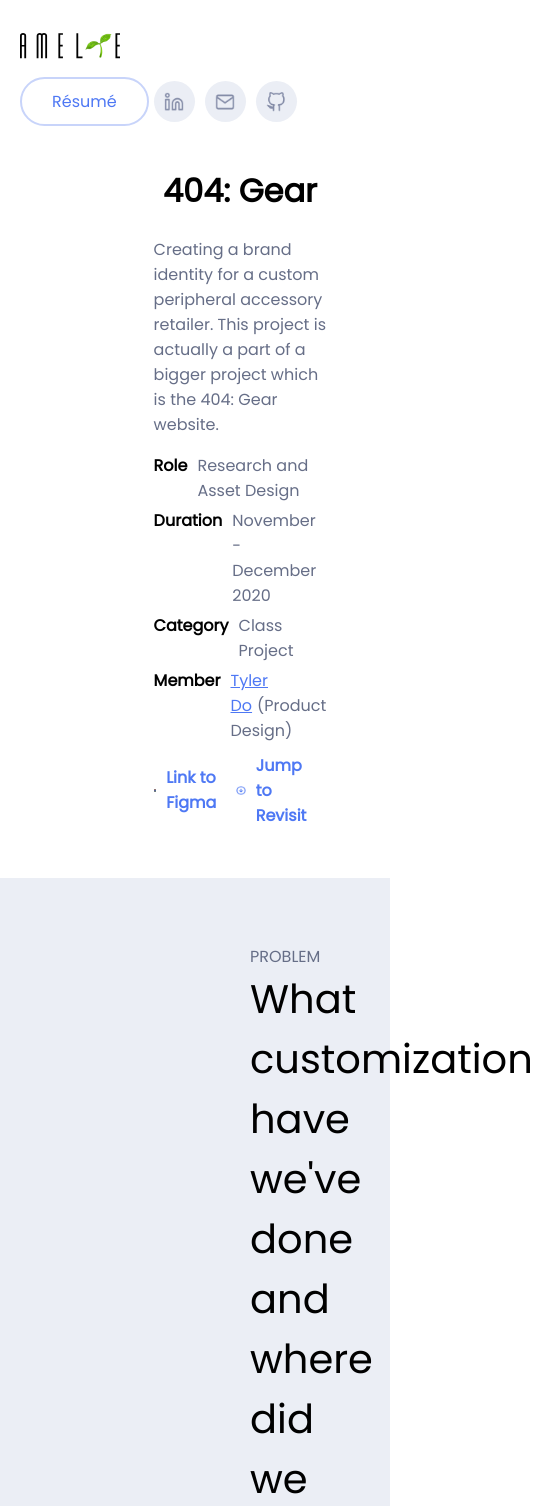
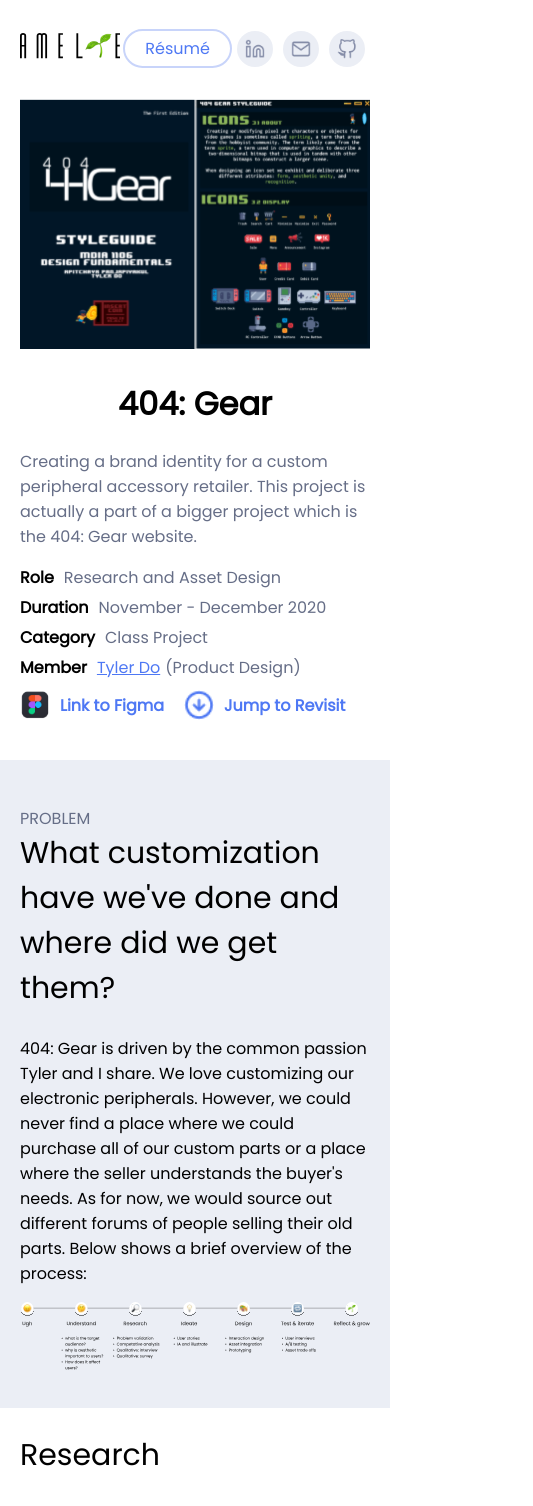
Before and after one commit to apanjapi/apanjapi, a Next.js app: page /404gear in a window 390 px wide. Shown: the top 1506 px of the page, 533 px wide, since content can reach past the window. Built offline with nearby package versions, Linux system fonts and the light colour scheme.

Commit message:
website responsiveness

```diff
--- a/components/previewCategory.jsx
+++ b/components/previewCategory.jsx
@@ -1,7 +1,4 @@
-import { useState } from "react";
-
 const PreviewCategory = ({ title, text }) => {
-  const [person, setPerson] = useState(false);
   return (
     <div className="preview-category">
       <p className="preview-category-title">{title}</p>
--- a/pages/404gear.jsx
+++ b/pages/404gear.jsx
@@ -122,7 +122,7 @@
         </div>
       </div>
       <div className="blue-bg">
-        <div className="blue-statement">
+        <div className="blue-contents">
           <p className="subtitle">PROBLEM</p>
           <h2 className="header2">
             What customization have we&apos;ve done and where did we get them?
@@ -217,7 +217,7 @@
         />
       </div>
       <div className="blue-bg">
-        <div className="blue-statement">
+        <div className="blue-contents">
           <div className="emoji-statement">
             <h2 className="header2">Key takeaways</h2>
             <Image src="/key.png" alt="key emoji" width={50} height={50} />
@@ -427,7 +427,7 @@
         </div>
       </div>
       <div className="blue-bg">
-        <div className="blue-statement">
+        <div className="blue-contents">
           <h2 className="header2">Key Takeaways</h2>
           <h3 className="header3">Detatchment from my own bias</h3>
           <p>
--- a/styles/components/contactButton.scss
+++ b/styles/components/contactButton.scss
@@ -9,3 +9,13 @@
 .contact-button > a {
   display: flex;
 }
+
+@media (min-width: 320px) and (max-width: 480px) {
+  .contact-button {
+    background: #ebeef5;
+    border: none;
+    padding: 8px;
+    margin: 0 5px;
+    border-radius: 50px;
+  }
+}
--- a/styles/components/iconLink.scss
+++ b/styles/components/iconLink.scss
@@ -2,7 +2,7 @@
   display: flex;
   flex-flow: row nowrap;
   align-items: center;
-  margin-right: 20px;
+  margin: 0 20px 20px 0;
 }
 
 .icon-link > a {
--- a/styles/components/previewCard.scss
+++ b/styles/components/previewCard.scss
@@ -38,3 +38,16 @@
 .preview-card > Image {
   flex-grow: 1;
 }
+
+@media (min-width: 640px) {
+  .description {
+    display: flex;
+  }
+}
+
+@media (min-width: 320px) and (max-width: 640px) {
+  .description {
+    display: flex;
+    flex-direction: column;
+  }
+}
--- a/styles/components/resumeButton.scss
+++ b/styles/components/resumeButton.scss
@@ -2,7 +2,18 @@
   background: none;
   color: #4e78f4;
   border: 2px solid #c8d4fa;
-  padding: 10px 30px;
+  padding: 8px 25px;
   border-radius: 30px;
   font: inherit;
 }
+
+@media (min-width: 320px) and (max-width: 480px) {
+  .resume-button {
+    background: none;
+    color: #4e78f4;
+    border: 2px solid #c8d4fa;
+    padding: 5px 20px;
+    border-radius: 30px;
+    font: inherit;
+  }
+}
--- a/styles/global.scss
+++ b/styles/global.scss
@@ -59,16 +59,48 @@
   align-items: center;
 }
 
-.main {
-  margin: 0 200px;
-}
-
 .footer {
   display: flex;
   flex-flow: column nowrap;
   flex: 1;
-  margin: 2rem 0;
+  margin: 2rem 20px;
   justify-content: center;
   align-items: center;
   text-align: center;
 }
+
+@media (min-width: 1281px) {
+  .main {
+    margin: 0 200px;
+  }
+}
+
+@media (min-width: 1025px) and (max-width: 1280px) {
+  .main {
+    margin: 0 100px;
+  }
+}
+
+@media (min-width: 768px) and (max-width: 1024px) {
+  .main {
+    margin: 0 80px;
+  }
+}
+
+@media (min-width: 768px) and (max-width: 1024px) and (orientation: landscape) {
+  .main {
+    margin: 0 80px;
+  }
+}
+
+@media (min-width: 481px) and (max-width: 767px) {
+  .main {
+    margin: 0 50px;
+  }
+}
+
+@media (min-width: 320px) and (max-width: 480px) {
+  .main {
+    margin: 0 20px;
+  }
+}
--- a/styles/home.scss
+++ b/styles/home.scss
@@ -9,7 +9,6 @@
 
 .intro-text {
   color: #666e87;
-  margin: 20px 0;
 }
 
 .tooltip {
@@ -19,8 +18,8 @@
 }
 
 .green {
-  color: #81D613;
-  border-bottom: 1px solid #81D613;
+  color: #81d613;
+  border-bottom: 1px solid #81d613;
   margin: 0;
 }
 
--- a/styles/projects.scss
+++ b/styles/projects.scss
@@ -1,7 +1,3 @@
-.contents {
-  margin: 0 250px;
-}
-
 .header2 {
   font-weight: 500;
   font-size: 40px;
@@ -21,7 +17,7 @@
 
 .preview-header-description {
   width: 400px;
-  margin-left: 80px;
+  margin: 0 80px;
 }
 
 .preview-header-description > h1 {
@@ -34,6 +30,7 @@
 
 .icon-links {
   display: flex;
+  flex-flow: row wrap;
   align-items: center;
   margin-top: 10px;
 }
@@ -42,12 +39,12 @@
   background-color: #ebeef5;
 }
 
-.blue-statement {
-  margin: 50px;
-  padding: 50px 200px;
+.blue-contents {
+  margin: 0 100px;
+  padding: 30px 0;
 }
 
-.blue-statement > h2 {
+.blue-contents > h2 {
   margin-top: 0;
 }
 
@@ -82,3 +79,139 @@
 .swiper-pagination-fraction {
   color: white;
 }
+
+@media (min-width: 1281px) {
+  .contents {
+    margin: 0 200px;
+  }
+  .preview-header {
+    display: flex;
+    justify-content: center;
+    align-items: center;
+  }
+  .preview-header-description {
+    width: 500px;
+    margin: 0 80px;
+  }
+  .blue-contents {
+    margin: 20px 200px;
+    padding: 30px 0;
+  }
+}
+
+@media (min-width: 10001px) and (max-width: 1280px) {
+  .contents {
+    margin: 0 100px;
+  }
+  .preview-header {
+    display: flex;
+    justify-content: center;
+    align-items: center;
+  }
+  .preview-header-description {
+    width: 400px;
+    margin: 0 80px;
+  }
+  .blue-contents {
+    margin: 20px 100px;
+    padding: 30px 0;
+  }
+}
+
+@media (min-width: 768px) and (max-width: 1000px) {
+  .contents {
+    margin: 0 80px;
+  }
+  .preview-header {
+    display: flex;
+    flex-direction: column;
+    justify-content: center;
+    align-items: center;
+  }
+  .preview-header-description {
+    width: 400px;
+    margin: 0 80px;
+  }
+  .blue-contents {
+    margin: 20px 80px;
+    padding: 30px 0;
+  }
+}
+
+@media (min-width: 768px) and (max-width: 1000px) and (orientation: landscape) {
+  .contents {
+    margin: 0 80px;
+  }
+  .preview-header {
+    display: flex;
+    flex-direction: column;
+    justify-content: center;
+    align-items: center;
+  }
+  .preview-header-description {
+    width: 400px;
+    margin: 0 80px;
+  }
+  .blue-contents {
+    margin: 20px 80px;
+    padding: 30px 0;
+  }
+}
+
+@media (min-width: 481px) and (max-width: 767px) {
+  .contents {
+    margin: 0 50px;
+  }
+  .header2 {
+    font-weight: 500;
+    font-size: 30px;
+    margin-right: 5px;
+  }
+  .header3 {
+    font-weight: 500;
+    font-size: 20px;
+  }
+  .preview-header {
+    display: flex;
+    flex-direction: column;
+    justify-content: center;
+    align-items: center;
+  }
+  .preview-header-description {
+    width: 400px;
+    margin: 0 80px;
+  }
+  .blue-contents {
+    margin: 20px 50px;
+    padding: 30px 0;
+  }
+}
+
+@media (min-width: 320px) and (max-width: 480px) {
+  .contents {
+    margin: 0 20px;
+  }
+  .header2 {
+    font-weight: 500;
+    font-size: 30px;
+    margin-right: 5px;
+  }
+  .header3 {
+    font-weight: 500;
+    font-size: 20px;
+  }
+  .preview-header {
+    display: flex;
+    flex-direction: column;
+    justify-content: center;
+    align-items: center;
+  }
+  .preview-header-description {
+    width: 350px;
+    margin: 0 80px;
+  }
+  .blue-contents {
+    margin: 20px 20px;
+    padding: 30px 0;
+  }
+}
```
Also changed, not shown: pages/index.jsx (+8 -8 lines).
